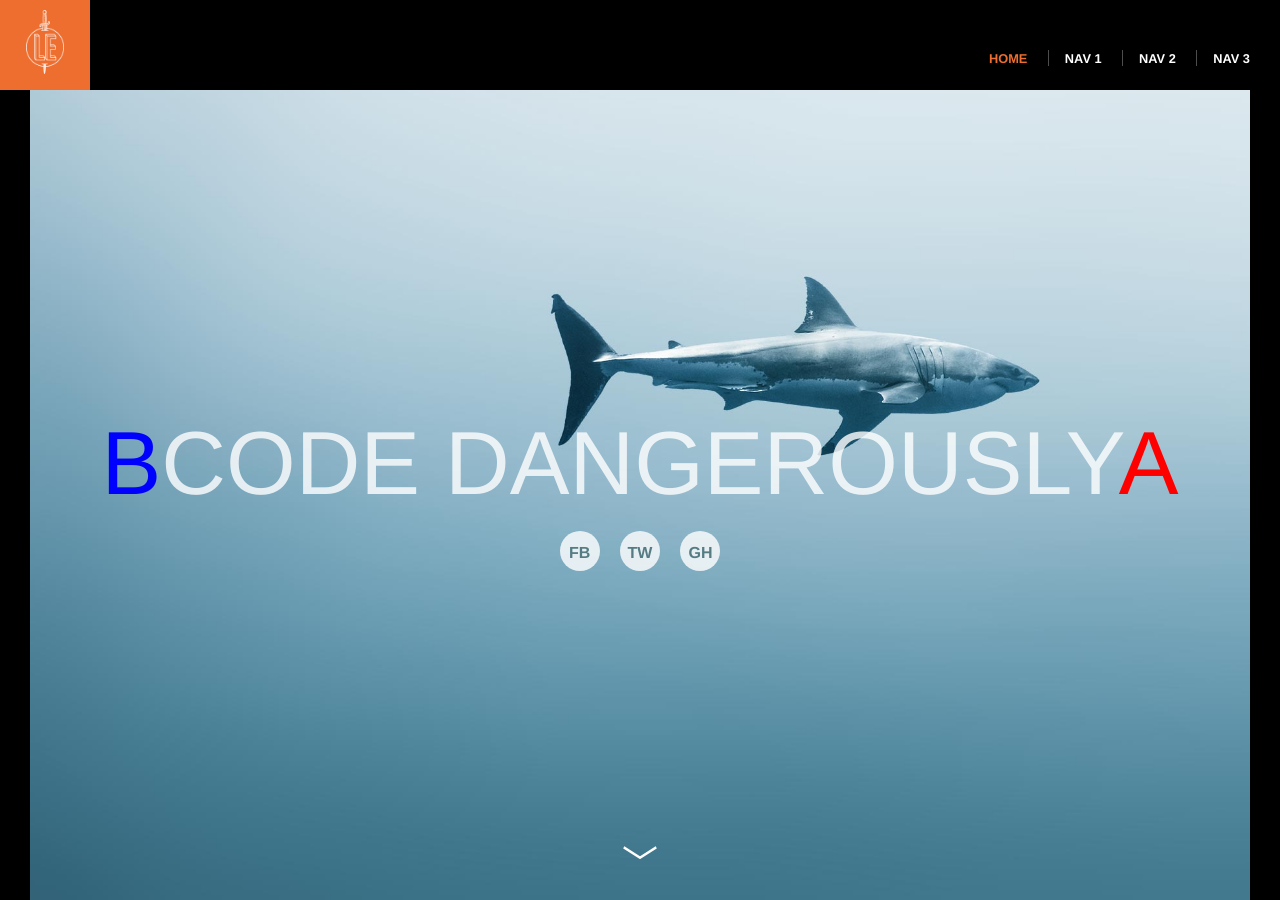
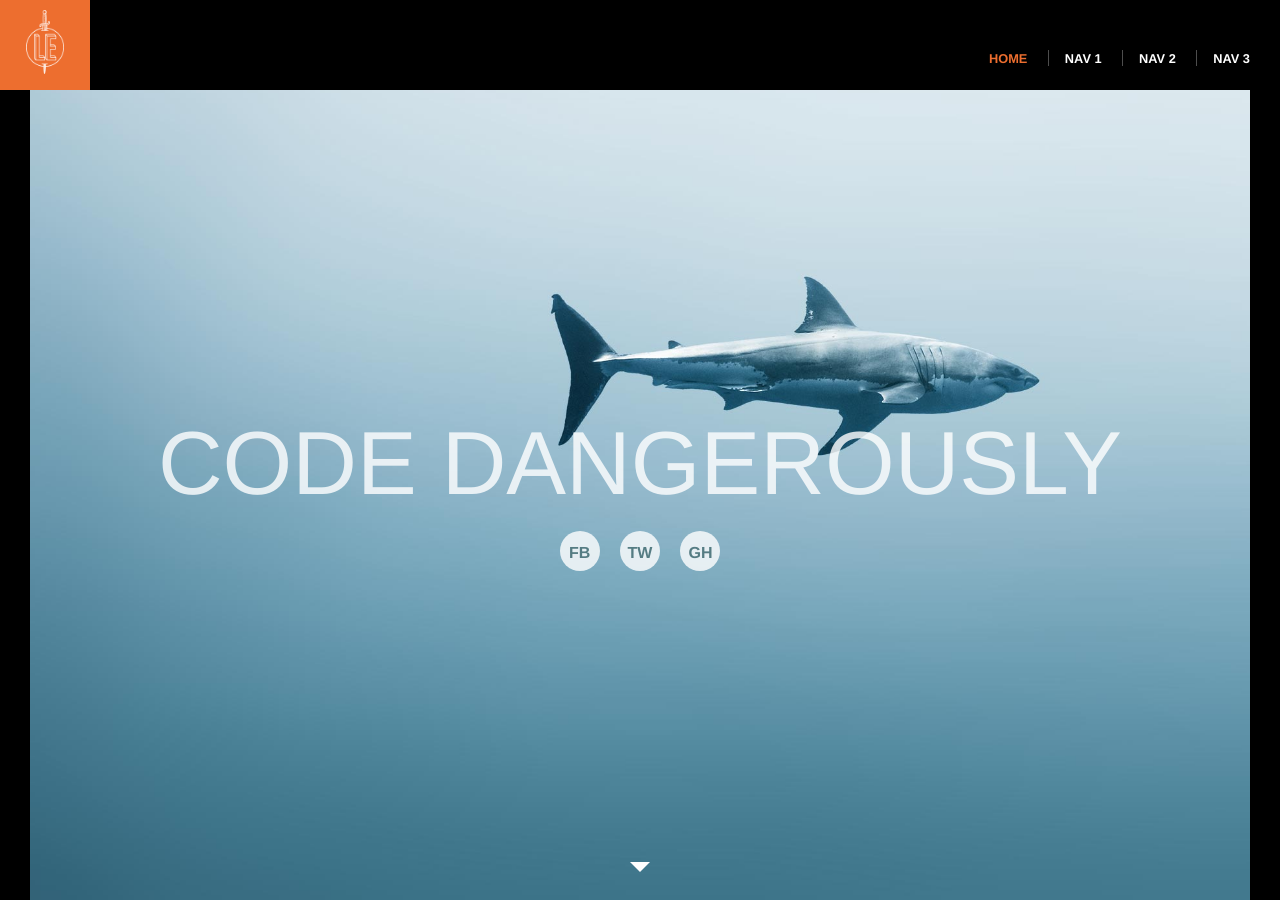
Before and after one commit to patrickroxas/patrickroxas.github.io, a Jekyll site: the page built from index.html, in a window 1280 px wide and 900 px high. Built offline with Jekyll 4.4.1, drawn with Linux system fonts in a browser that asks for light colours.

Commit message:
sync to 6.4

```diff
--- a/css/main.css
+++ b/css/main.css
@@ -58,8 +58,14 @@
   font-size: 7vw;
   margin-top: 0;
 }
+h2 {
+  font-size: 2em;
+}
 a {
-  color: #f00;
+  color: #6397b5;
+}
+p {
+  line-height: 1.5;
 }
 h2 ~ p {
   font-size: 0.8em;
@@ -161,13 +167,15 @@
   padding-top: 10vh;
 }
 .full-hero:after {
+  border: 10px solid;
+  border-color: #fff transparent transparent;
   bottom: 2vh;
-  color: #fff;
-  content: "﹀";
-  font-size: 36px;
+  content: "";
+  height: 0;
   left: 50%;
   position: absolute;
   transform: translate( -50%, 0);
+  width: 0;
 }
 .hero-content {
   color: #fff;
@@ -181,14 +189,6 @@
   color: rgba(255, 255, 255, 0.8);
   font-size: 7vw;
   margin-bottom: 0.25em;
-}
-.hero-content h1:before {
-  color: blue;
-  content: "B";
-}
-.hero-content h1:after {
-  color: red;
-  content: "A";
 }
 .hero-content .social-link {
   background-color: rgba(255, 255, 255, 0.8);
@@ -231,6 +231,31 @@
   margin: 0 0.5em;
 }
 
+
+/* HOMEPAGE STYLES */
+.home-section {
+  margin: 6rem auto;
+  max-width: 980px;
+  width: 90vw;
+}
+.home-section h2 {
+  margin-bottom: 1.5rem;
+  text-align: center;
+}
+.home-callout {
+  background-color: #000;
+  color: #fff;
+  padding: 7vh 0;
+}
+.callout-title {
+  font-size: 5.75vw;
+  text-align: right;
+  text-transform: uppercase;
+}
+.callout-copy {
+  font-size: 0.8rem;
+}
+
 /* BIO STYLES */
 .bio-wrapper {
   font-size: 24px;
@@ -243,25 +268,26 @@
   box-sizing: border-box;
   float: left;
   font-size: 1rem;
-  margin: 40px 1% 0;
-  padding: 2%;
-  width: 23%;
+  margin: 6rem 0 0;
+  padding: 0 3%;
+  width: 33%;
 }
 .bio-box h3 {
   color: #fff;
   font-size: 1.5em;
   margin: -40px 0 1em;
   text-align: center;
+  text-transform: uppercase;
 }
 .bio-box img {
   width: 100%;
 }
 .bio-box .social-link {
   display: block;
-  margin: 2em 0 1em;
+  margin: 2em auto 1em;
 }
 .bio-copy {
-  font-size: 1em;
+  font-size: 0.75em;
 }
 .bio-copy a {
   color: green;
```
